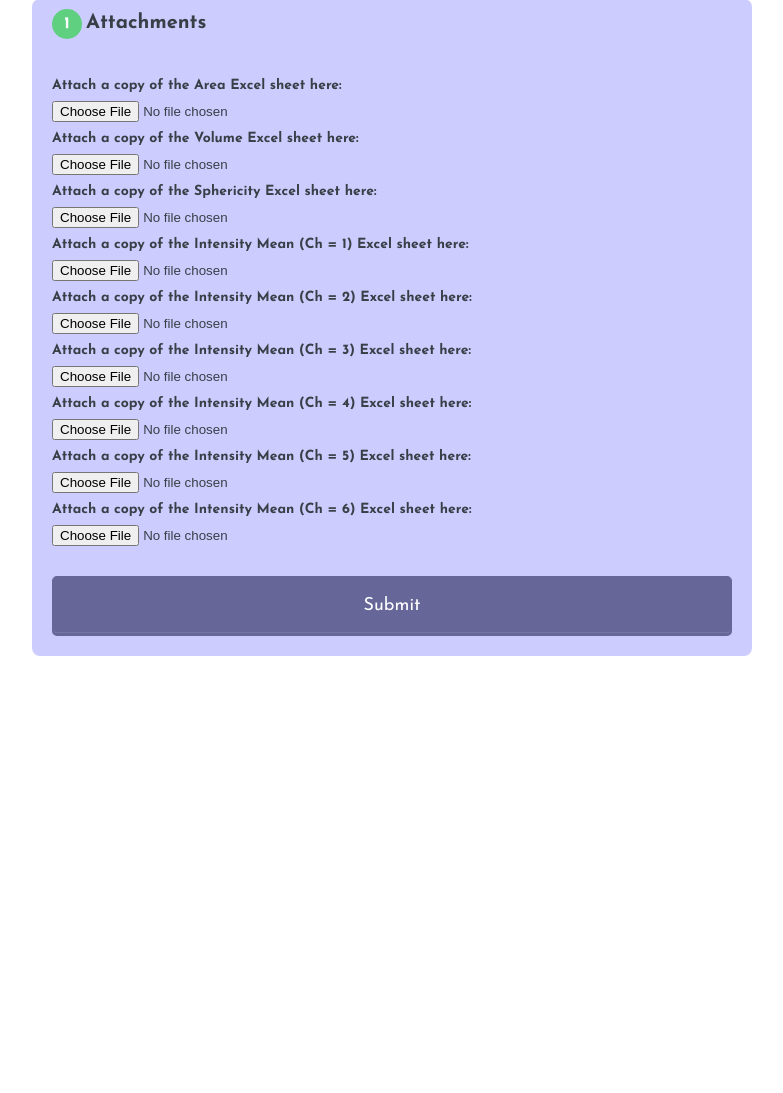
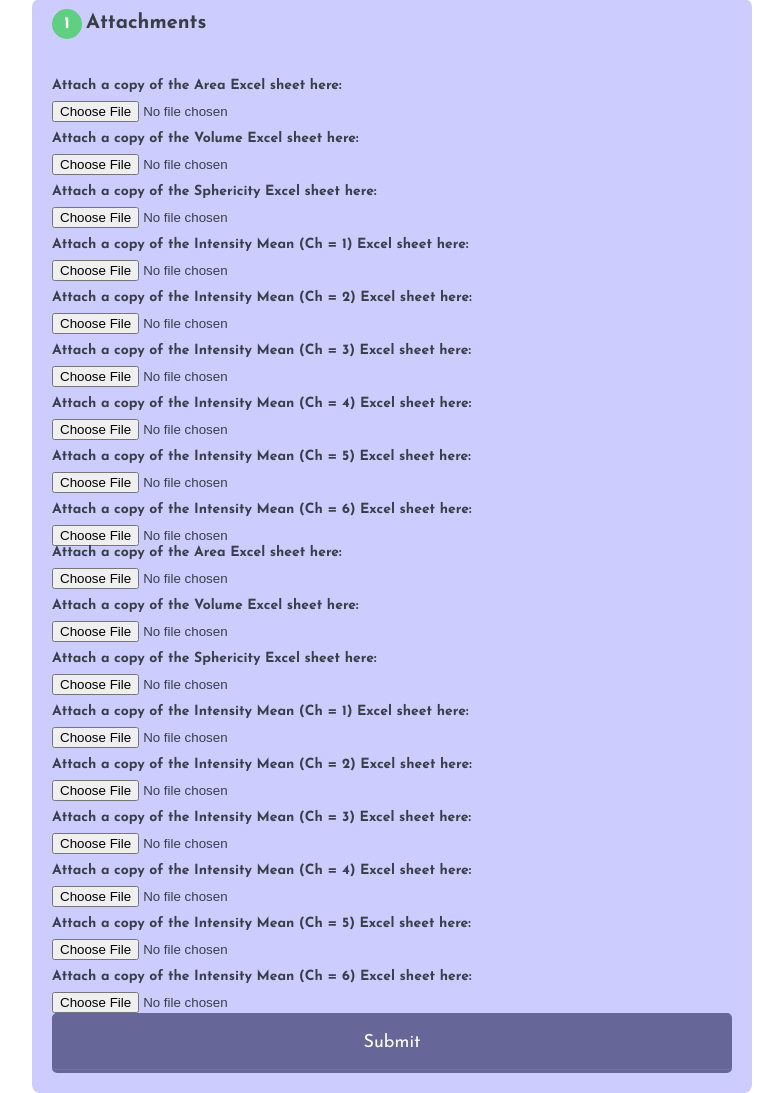
Before and after one commit to SujayPatil96/spreadsheets-plot, a PHP site: page /admin_panel.php in a window 1280 px wide. Shown: the part 170-1263 px from the top of the page, without its empty margins (188-971 px from the left). Before the commit the page ends 826 px from the top, so only its background shows below. Run offline with PHP 8.4, Linux system fonts and the light colour scheme; the visitor is signed in with stand-in values (Sample User, id 1).

Commit message:
Modified the GUI for 2 images

```diff
--- a/public/admin_panel.php
+++ b/public/admin_panel.php
@@ -37,51 +37,88 @@
     <div id="content">
 	<br>
     <h1>Brief Documentation.</h1>
+
 	<form action="process_excelsheets.php" method="post" enctype="multipart/form-data" id="admin_panel">
+		<div class="vertical_line_1">
 
 	<fieldset>
 		<legend><span class="number">1</span>Attachments</legend>
 	</fieldset>
-
+		<div class="vertical_line1">
 			<label for="area_sheet">Attach a copy of the Area Excel sheet here:</label>
-			<input type="file" id="area_sheet" name="area_sheet" />
+			<input type="file" id="area_sheet1" name="area_sheet1" />
 			<br /><br />
 
 			<label for="volume_sheet">Attach a copy of the Volume Excel sheet here:</label>
-			<input type="file" id="volume_sheet" name="volume_sheet" />
+			<input type="file" id="volume_sheet1" name="volume_sheet1" />
 			<br /><br />
 
 			<label for="sphericity">Attach a copy of the Sphericity Excel sheet here:</label>
-			<input type="file" id="sphericity_sheet" name="sphericity_sheet" />
+			<input type="file" id="sphericity_sheet1" name="sphericity_sheet1" />
 			<br /><br />
 
 			<label for="imean1_sheet">Attach a copy of the Intensity Mean (Ch = 1) Excel sheet here:</label>
-			<input type="file" id="imean1_sheet" name="imean1_sheet" />
+			<input type="file" id="imean1_sheet1" name="imean1_sheet1" />
 			<br /><br />
 
 			<label for="imean2_sheet">Attach a copy of the Intensity Mean (Ch = 2) Excel sheet here:</label>
-			<input type="file" id="imean2_sheet" name="imean2_sheet" />
+			<input type="file" id="imean2_sheet1" name="imean2_sheet1" />
 			<br /><br />
 
 			<label for="imean3_sheet">Attach a copy of the Intensity Mean (Ch = 3) Excel sheet here:</label>
-			<input type="file" id="imean3_sheet" name="imean3_sheet" />
+			<input type="file" id="imean3_sheet1" name="imean3_sheet1" />
 			<br /><br />
 
 			<label for="imean4_sheet">Attach a copy of the Intensity Mean (Ch = 4) Excel sheet here:</label>
-			<input type="file" id="imean4_sheet" name="imean4_sheet" />
+			<input type="file" id="imean4_sheet1" name="imean4_sheet1" />
 			<br /><br />
 
 			<label for="imean5_sheet">Attach a copy of the Intensity Mean (Ch = 5) Excel sheet here:</label>
-			<input type="file" id="imean5_sheet" name="imean5_sheet" />
+			<input type="file" id="imean5_sheet1" name="imean5_sheet1" />
 			<br /><br />
 
 			<label for="imean6_sheet">Attach a copy of the Intensity Mean (Ch = 6) Excel sheet here:</label>
-			<input type="file" id="imean6_sheet" name="imean6_sheet" />
-			<br /><br /><br /><br />
+			<input type="file" id="imean6_sheet1" name="imean6_sheet1" />
+		</div>
+		<div class="vertical_line2">
+			<label for="area_sheet">Attach a copy of the Area Excel sheet here:</label>
+			<input type="file" id="area_sheet2" name="area_sheet2" />
+			<br /><br />
+
+			<label for="volume_sheet">Attach a copy of the Volume Excel sheet here:</label>
+			<input type="file" id="volume_sheet2" name="volume_sheet2" />
+			<br /><br />
+
+			<label for="sphericity">Attach a copy of the Sphericity Excel sheet here:</label>
+			<input type="file" id="sphericity_sheet2" name="sphericity_sheet2" />
+			<br /><br />
+
+			<label for="imean1_sheet">Attach a copy of the Intensity Mean (Ch = 1) Excel sheet here:</label>
+			<input type="file" id="imean1_sheet2" name="imean1_sheet2" />
+			<br /><br />
+
+			<label for="imean2_sheet">Attach a copy of the Intensity Mean (Ch = 2) Excel sheet here:</label>
+			<input type="file" id="imean2_sheet2" name="imean2_sheet2" />
+			<br /><br />
+
+			<label for="imean3_sheet">Attach a copy of the Intensity Mean (Ch = 3) Excel sheet here:</label>
+			<input type="file" id="imean3_sheet2" name="imean3_sheet2" />
+			<br /><br />
+
+			<label for="imean4_sheet">Attach a copy of the Intensity Mean (Ch = 4) Excel sheet here:</label>
+			<input type="file" id="imean4_sheet2" name="imean4_sheet2" />
+			<br /><br />
+
+			<label for="imean5_sheet">Attach a copy of the Intensity Mean (Ch = 5) Excel sheet here:</label>
+			<input type="file" id="imean5_sheet2" name="imean5_sheet2" />
+			<br /><br />
+
+			<label for="imean6_sheet">Attach a copy of the Intensity Mean (Ch = 6) Excel sheet here:</label>
+			<input type="file" id="imean6_sheet2" name="imean6_sheet2" />
+		</div>
 
 	  <button type="submit" name="submit" id="submit">Submit</button>
 	</form>
 
-
 </body>
 </html>
```
